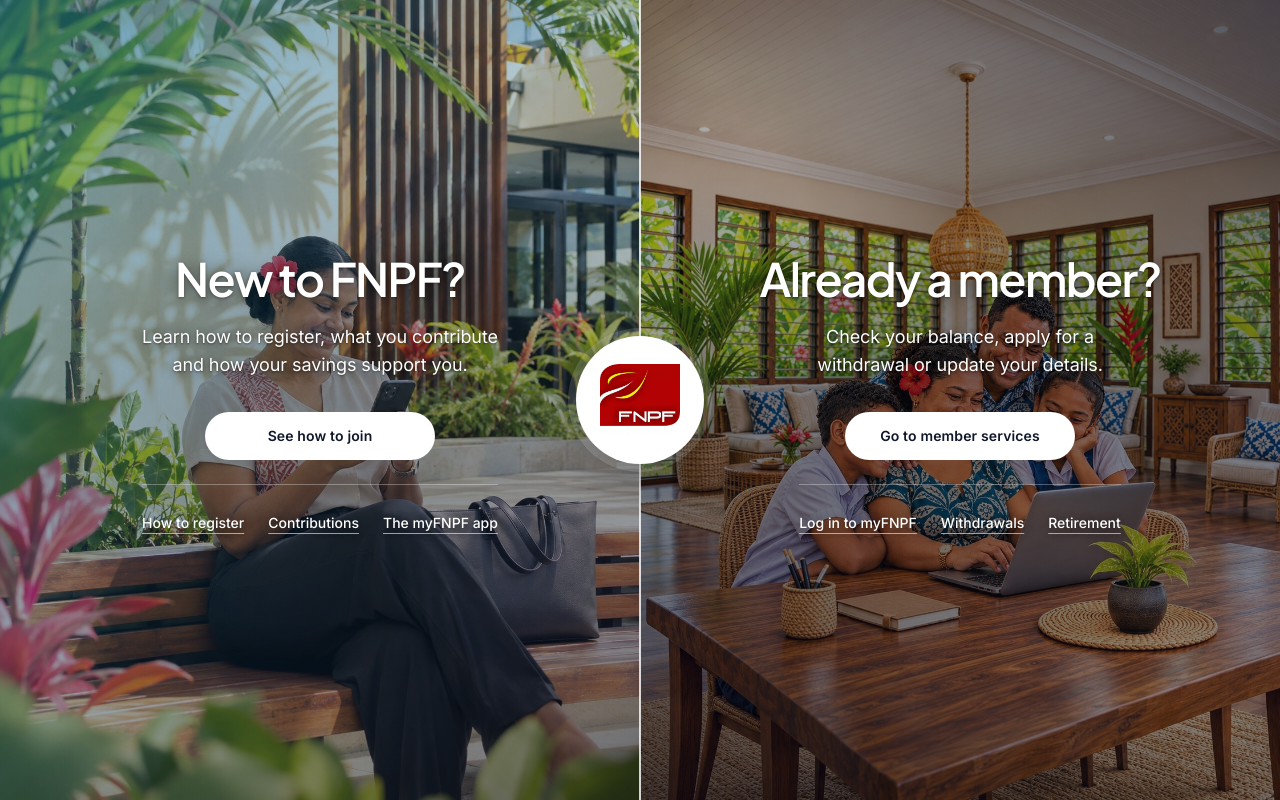
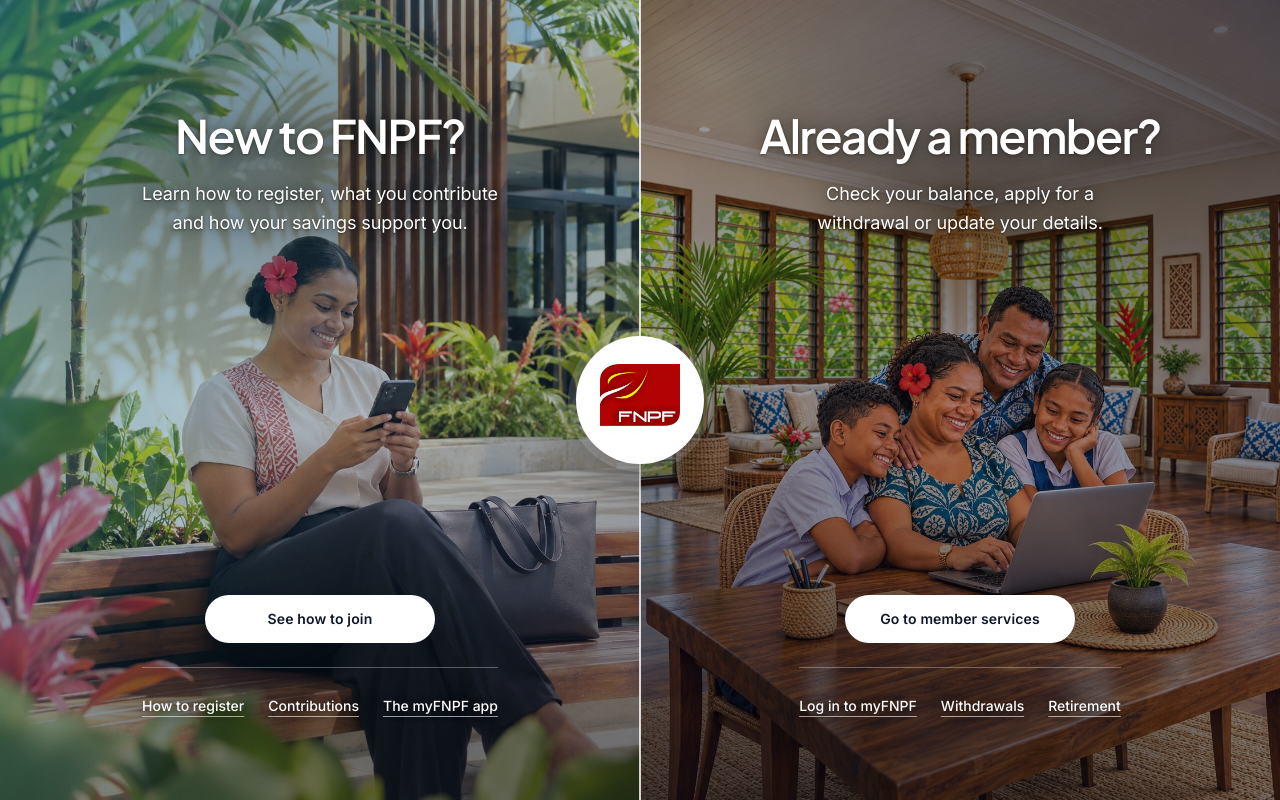
Before and after one commit to uvindukaralliyadda/FNPF-Landing, a Next.js app: page / in a window 1280 px wide. Built offline with nearby package versions, Linux system fonts and the light colour scheme.

Commit message:
alignment fixation

```diff
--- a/app/page.tsx
+++ b/app/page.tsx
@@ -7,16 +7,19 @@ import { SplitIntro } from "@/components/SplitIntro";
 /*  Shared styles                                                      */
 /* ------------------------------------------------------------------ */
 
-/* Both panels use the exact same content stack so heading, lead,
-   CTA and links line up horizontally across the split.
-   Desktop overrides reset any offsets from global CSS so the content
-   sits dead-centre in each half. */
+/* Desktop: content fills the full height of each half.
+   Heading + lead sit at the top, CTA + links sit at the bottom,
+   leaving the centre of the photo (the people) clear. */
 const inner =
-  "flex flex-col items-center min-[900px]:!m-0 min-[900px]:!p-0 min-[900px]:![transform:none] min-[900px]:!w-auto min-[900px]:!max-w-none";
+  "flex flex-col items-center min-[900px]:!m-0 min-[900px]:![transform:none] min-[900px]:!w-full min-[900px]:!max-w-none min-[900px]:!h-full min-[900px]:justify-between min-[900px]:!px-6 min-[900px]:!pt-[14vh] min-[900px]:!pb-[9vh]";
 
 /* Desktop: each panel is exactly half the screen, no clip-path. */
 const half =
   "min-[900px]:!w-1/2 min-[900px]:![clip-path:none] min-[900px]:justify-center";
+
+/* Groups inside each panel */
+const topGroup = "flex flex-col items-center";
+const bottomGroup = "flex flex-col items-center";
 
 /* Desktop: heading stays on ONE line on both sides. */
 const heading =
@@ -27,7 +30,7 @@ const lead =
   "sp-lead mt-3 max-w-[32ch] text-sm leading-[1.55] text-white [text-shadow:0_1px_12px_rgba(0,0,0,.55),0_1px_2px_rgba(0,0,0,.4)] min-[900px]:mt-5 min-[900px]:min-h-[3.2em] min-[900px]:text-lg min-[900px]:leading-[1.6]";
 
 const ctaButton =
-  "btn btn-white mt-6 w-[230px] justify-center min-[900px]:mt-8";
+  "btn btn-white mt-6 w-[230px] justify-center min-[900px]:mt-0";
 
 const linkRow =
   "mt-6 flex w-max max-w-full flex-wrap justify-center gap-x-6 border-t border-white/30 pt-4 text-sm font-medium max-[899px]:hidden";
@@ -39,9 +42,10 @@ const link =
 const vignette =
   "pointer-events-none absolute inset-0 -z-10 bg-[radial-gradient(130%_100%_at_50%_45%,rgba(0,0,0,0)_55%,rgba(0,0,0,.30)_100%),linear-gradient(180deg,rgba(0,0,0,.12)_0%,rgba(0,0,0,0)_35%,rgba(0,0,0,.32)_100%)]";
 
-/* Soft shade behind text, centred in each half on desktop */
+/* Soft shade behind text.
+   Desktop: one shade behind the top text, one behind the bottom CTA. */
 const textShade =
-  "pointer-events-none absolute inset-0 -z-10 bg-[radial-gradient(60%_35%_at_50%_45%,rgba(0,0,0,.30)_0%,rgba(0,0,0,0)_100%)] min-[900px]:bg-[radial-gradient(60%_40%_at_50%_50%,rgba(0,0,0,.30)_0%,rgba(0,0,0,0)_100%)]";
+  "pointer-events-none absolute inset-0 -z-10 bg-[radial-gradient(60%_35%_at_50%_45%,rgba(0,0,0,.30)_0%,rgba(0,0,0,0)_100%)] min-[900px]:bg-[radial-gradient(60%_28%_at_50%_24%,rgba(0,0,0,.38)_0%,rgba(0,0,0,0)_100%),radial-gradient(55%_22%_at_50%_86%,rgba(0,0,0,.34)_0%,rgba(0,0,0,0)_100%)]";
 
 /* Theme gradients
    New members  → accent blue (#0369A1)
@@ -69,12 +73,17 @@ type PanelContentProps = {
 function PanelContent({ id, title, text, cta, links }: PanelContentProps) {
   return (
     <>
+      {/* Top: heading + lead */}
+      <div className={topGroup}>
         <h2 id={id} className={heading}>
           {title}
         </h2>
 
         <p className={lead}>{text}</p>
+      </div>
 
+      {/* Bottom: CTA + links */}
+      <div className={bottomGroup}>
         <Link href={cta.href} className={ctaButton}>
           {cta.label}
         </Link>
@@ -94,6 +103,7 @@ function PanelContent({ id, title, text, cta, links }: PanelContentProps) {
             </li>
           ))}
         </ul>
+      </div>
     </>
   );
 }
```
Lines whose indentation alone changed are shown as unchanged.
